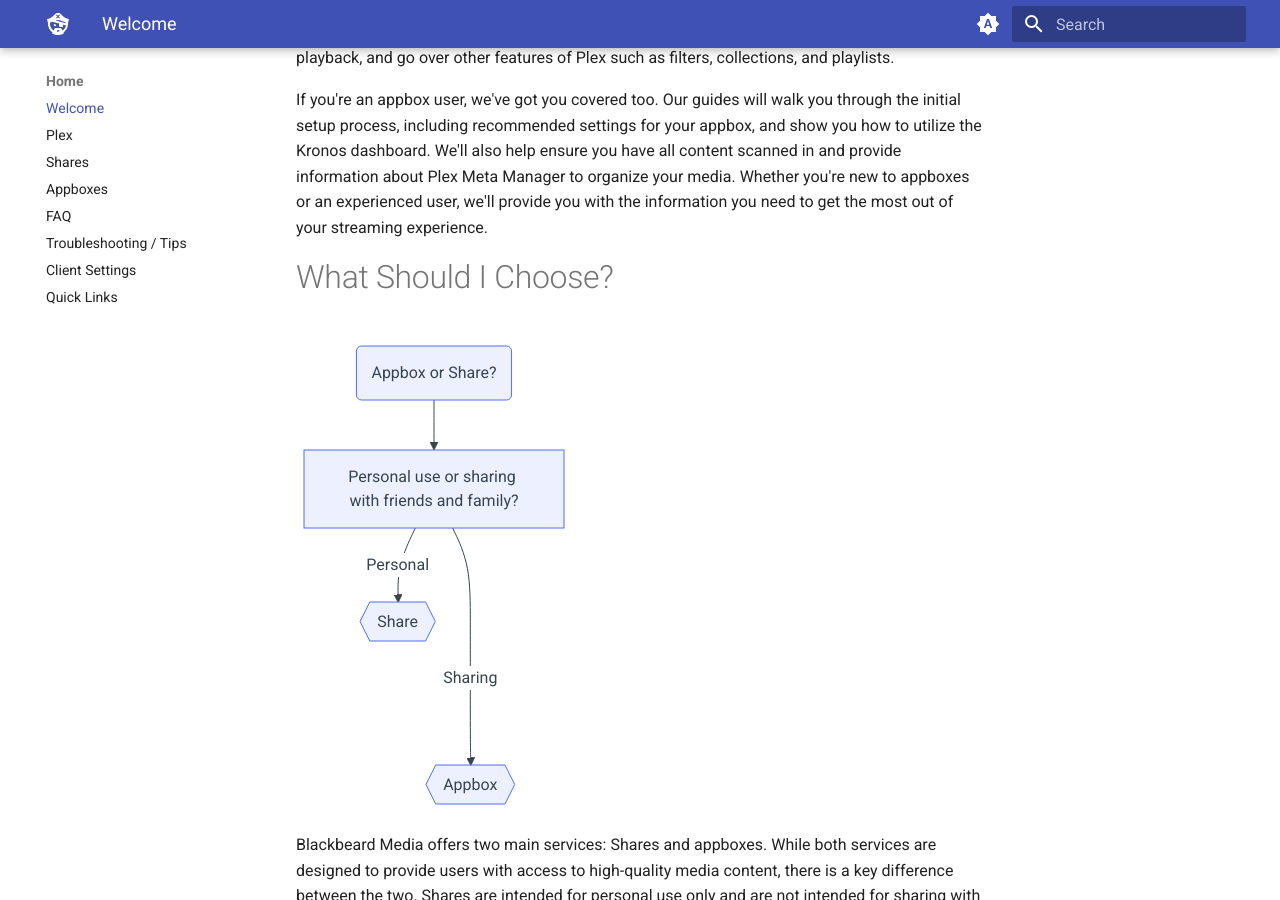
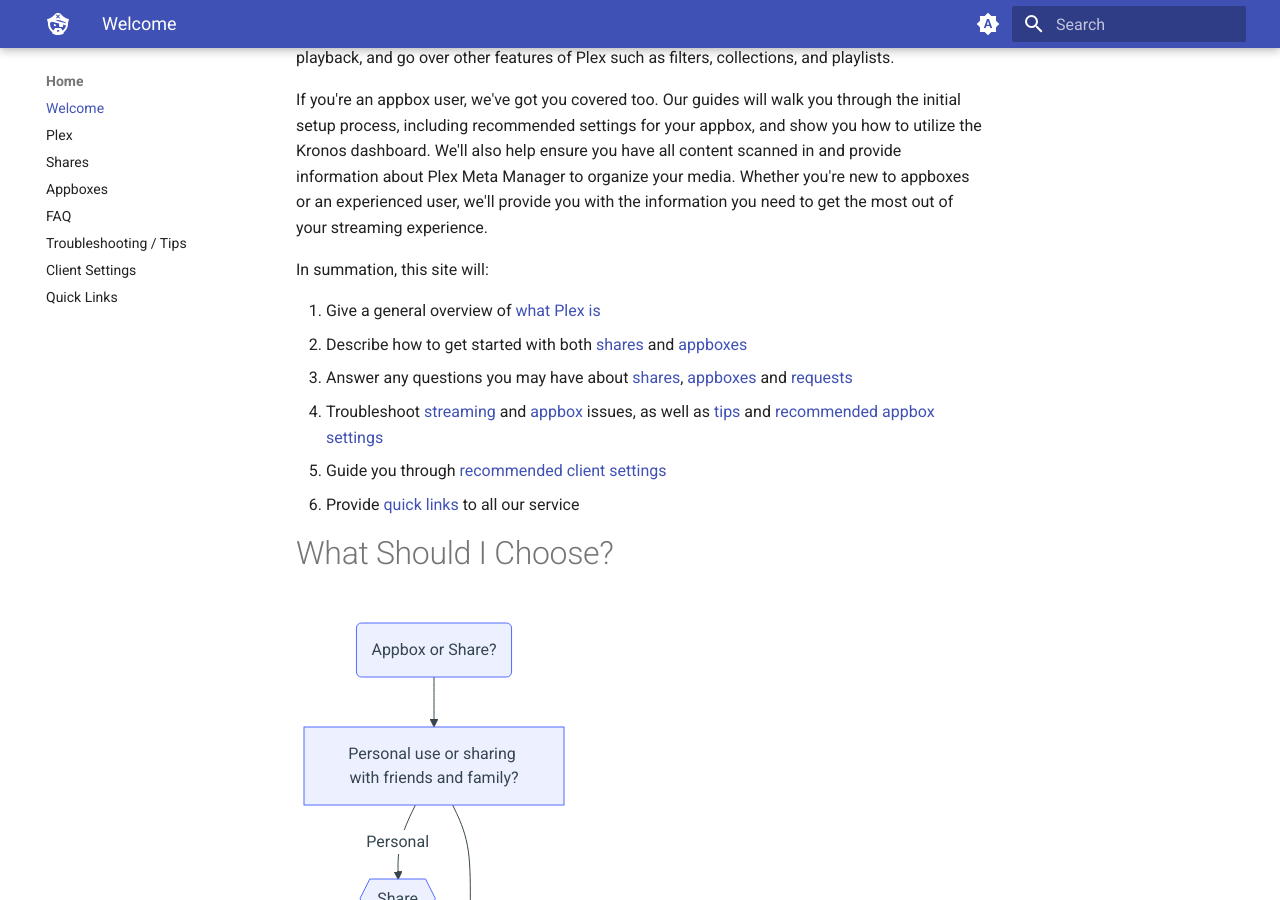
Before and after one commit to neomedia6989/docs-2, an MkDocs documentation site: the page built from docs/index.md, in a window 1280 px wide and 900 px high, scrolled down 614 px. Built offline with MkDocs 1.6.1 and Material for MkDocs 9.7.7, drawn with Linux system fonts in a browser that asks for light colours.

Commit message:
Update index.md

```diff
--- a/docs/index.md
+++ b/docs/index.md
@@ -10,6 +10,15 @@
 Whether you're a new user just getting started with the Plex app and the world of shares or an experienced user looking to fine-tune your settings, we've got you covered. Our guides will walk you through the initial setup process, show you how to configure your devices for optimal playback, and go over other features of Plex such as filters, collections, and playlists.
 
 If you're an appbox user, we've got you covered too. Our guides will walk you through the initial setup process, including recommended settings for your appbox, and show you how to utilize the Kronos dashboard. We'll also help ensure you have all content scanned in and provide information about Plex Meta Manager to organize your media. Whether you're new to appboxes or an experienced user, we'll provide you with the information you need to get the most out of your streaming experience.
+
+In summation, this site will:
+
+1. Give a general overview of [what Plex is](/plex/what-is-plex)
+2. Describe how to get started with both [shares](/shares) and [appboxes](/appboxes)
+3. Answer any questions you may have about [shares](/faq/shares), [appboxes](/faq/appboxes) and [requests](/faq/requests)
+4. Troubleshoot [streaming](/troubleshooting/client) and [appbox](/troubleshooting/server) issues, as well as [tips](/troubleshooting/client/tips) and [recommended appbox settings](/troubleshooting/appbox/settings)
+5. Guide you through [recommended client settings](/clients/other)
+6. Provide [quick links](/quick-links) to all our service
 
 # What Should I Choose?
 
```
